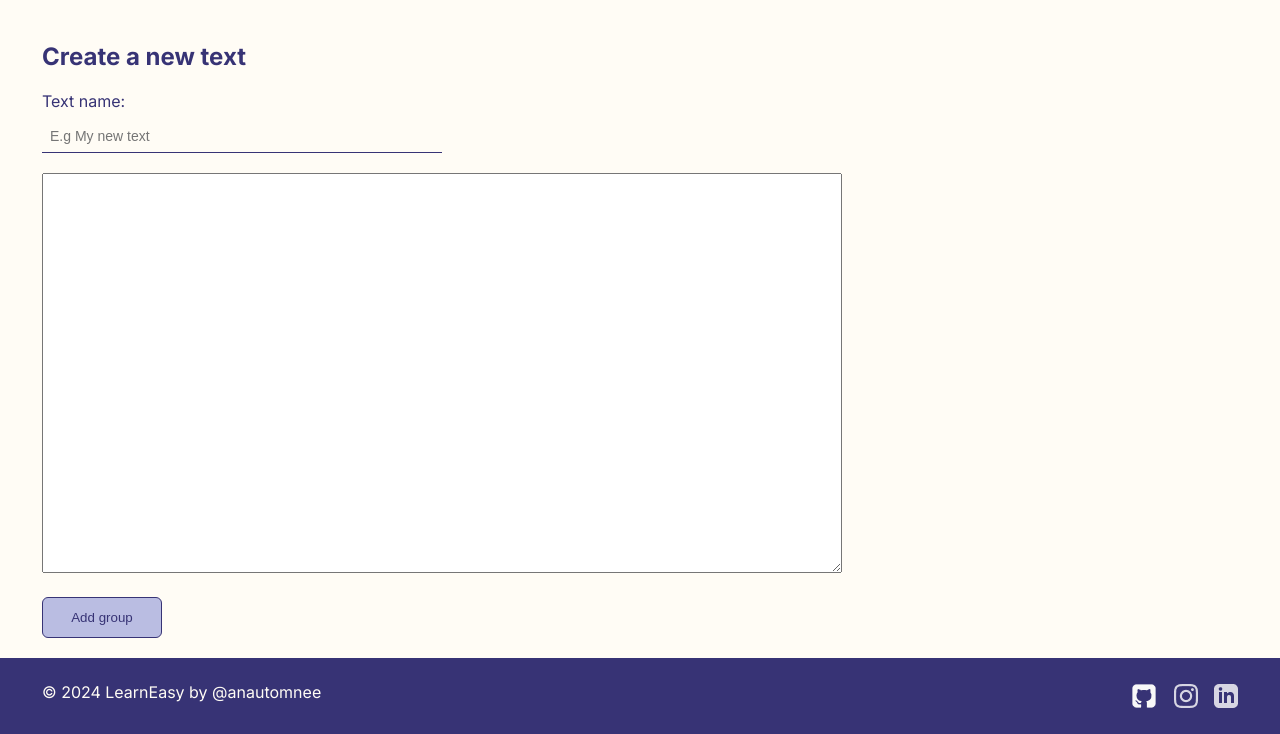
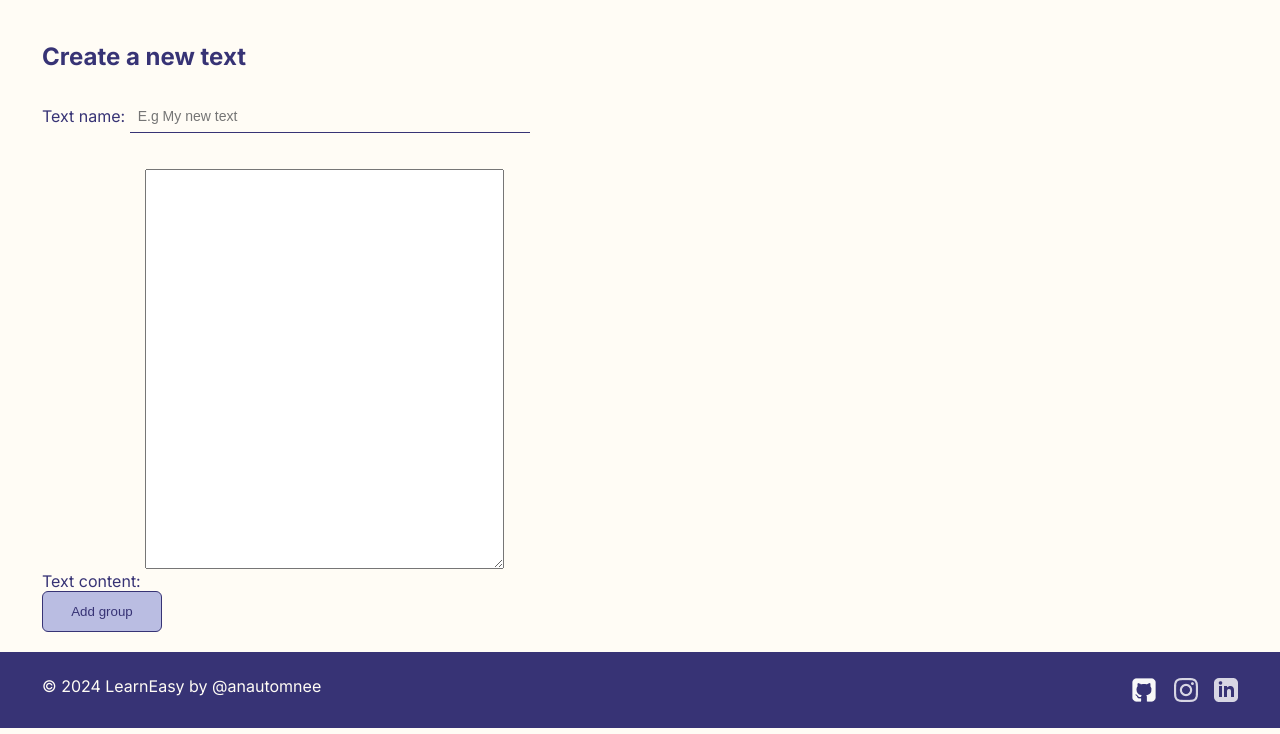
Before and after one commit to anautomnee/cs50web_final, a Django app: page /add_text in a window 1280 px wide. Shown: the part 68-802 px from the top of the page. Run offline with Django 5.2, Linux system fonts and the light colour scheme; the visitor is signed in with stand-in values (Sample User, id 1); data comes from the database, SQL or seed files in the repository; some libraries are stand-ins or nearby versions.

Commit message:
add cards from text functionality

```diff
--- /dev/null
+++ b/cs50w_final/learneasy/forms.py
@@ -0,0 +1,5 @@
+from django import forms
+
+class TextForm(forms.Form):
+    text_name = forms.CharField(label="Text name", max_length=64,widget=forms.TextInput(attrs={'class': 'text_name_field', 'placeholder': 'E.g My new text'}))
+    text_content = forms.CharField(widget=forms.Textarea(attrs={'class': 'form_textarea'}))
--- a/cs50w_final/learneasy/static/learneasy/styles.css
+++ b/cs50w_final/learneasy/static/learneasy/styles.css
@@ -2,6 +2,10 @@
   margin: 0;
   padding: 0;
   box-sizing: border-box;
+}
+
+button {
+  cursor: pointer;
 }
 
 h1 {
@@ -454,3 +458,122 @@ footer {
   display: flex;
   flex-direction: column;
 }
+
+.text_name_field {
+  width: 400px;
+  height: 32px;
+  margin-bottom: 18px;
+  margin-top: 10px;
+  background-color: #fffcf5;
+  border: none;
+  border-bottom: 1px solid #373375;
+  color: #373375;
+  font-size: 16px;
+  font-weight: 600;
+  padding: 4px 8px;
+}
+
+.text_name_field:focus {
+  outline: none;
+}
+
+.text_name_field::placeholder {
+  font-weight: 300;
+  font-size: 14px;
+}
+
+.form_textarea {
+  margin: 18px 0;
+  max-width: 940px;
+  height: 400px;
+  padding: 10px;
+}
+
+.left_text_container {
+  max-width: 940px;
+  padding: 12px;
+  border: 1px solid #373375;
+  margin: 18px 0;
+}
+
+.right_text_container {
+  margin: 18px 0;
+  background-color: #babde2;
+  border-radius: 8px;
+  padding: 18px 24px;
+  min-width: 400px;
+}
+
+.text_container {
+  display: flex;
+  gap: 60px;
+  justify-content: space-between;
+  min-height: 600px;
+}
+
+#translation_popover {
+  display: flex;
+  flex-direction: column;
+  align-items: center;
+  gap: 8px;
+  position: absolute;
+  background-color: #ffffff;
+  border: 1px solid #373375;
+  padding: 10px;
+}
+
+#inner_popover {
+  display: flex;
+  gap: 8px;
+}
+
+#inner_popover svg {
+  cursor: pointer;
+}
+
+#text_modules_select {
+  margin-top: 18px;
+  background-color: #fffcf5;
+  border: 1px solid #373375;
+  padding: 8px 12px;
+}
+
+#add_translation {
+  padding: 4px 8px;
+  background-color: #babde2;
+  border: none;
+  border-radius: 4px;
+}
+
+.mini_card_container {
+  background-color: #fffcf5;
+  display: flex;
+  justify-content: space-around;
+  align-items: center;
+  margin-top: 18px;
+  border-radius: 4px;
+  padding: 12px 6px;
+}
+
+.translatable_item:hover {
+  background-color: #babde2;
+  cursor: pointer;
+}
+.added_cards_btn_container {
+  display: flex;
+  flex-direction: column;
+}
+.add_card_btn_from_text {
+  padding: 10px 12px;
+  background-color: #373375;
+  color: #fffcf5;
+  border: none;
+  border-radius: 4px;
+  margin-top: 18px;
+}
+
+.added_note {
+  padding: 18px 0;
+  color: #373375;
+  font-size: 16px;
+}
--- a/cs50w_final/learneasy/static/learneasy/utils.js
+++ b/cs50w_final/learneasy/static/learneasy/utils.js
@@ -1,6 +1,5 @@
 window.addEventListener("DOMContentLoaded", () => {
   // Autogrow textarea
-
   autogrow_textarea();
 
   // Add card
@@ -48,6 +47,82 @@ window.addEventListener("DOMContentLoaded", () => {
     scroll_container.addEventListener("scroll", () =>
       scrollBlurGroups(scroll_container, blur_left, blur_right)
     );
+  }
+
+  // Divide text to words
+
+  const text_content = document.querySelector(".text_content");
+  if (text_content) {
+    const textArray = text_content.textContent.split(" ");
+    text_content.textContent = "";
+    textArray.forEach((el, ind) => {
+      const wordSpan = document.createElement("span");
+      wordSpan.classList.add("translatable_item");
+      wordSpan.textContent = el;
+      text_content.append(wordSpan);
+      if (ind !== textArray.length - 1) {
+        const spaceSpan = document.createElement("span");
+        spaceSpan.textContent = " ";
+        text_content.append(spaceSpan);
+      }
+    });
+  }
+
+  // Words translation popover
+  let module_selected_for_translation = false;
+  let cards_from_text = false;
+  const translatable_item_array =
+    document.querySelectorAll(".translatable_item");
+  for (word of translatable_item_array) {
+    word.addEventListener("click", (ev) => {
+      const text = ev.target.textContent.replace(/[^a-zA-Z-]+/g, "");
+      let translation = "";
+      translateText(text).then((data) => {
+        translation = data;
+
+        const translation_popover = document.querySelector(
+          "#translation_popover"
+        );
+        const rect = ev.target.getBoundingClientRect();
+        if (translation_popover) {
+          translation_popover.remove();
+          const popover = createPopover(
+            text_content,
+            text,
+            translation,
+            module_selected_for_translation
+          );
+          popover.style.top = `${rect.bottom}px`;
+          popover.style.left = `${rect.right}px`;
+        } else {
+          const popover = createPopover(
+            text_content,
+            text,
+            translation,
+            module_selected_for_translation
+          );
+          popover.style.top = `${rect.bottom}px`;
+          popover.style.left = `${rect.right}px`;
+        }
+      });
+    });
+  }
+
+  // Select module for adding word
+  const text_modules_select = document.querySelector("#text_modules_select");
+  if (text_modules_select) {
+    text_modules_select.addEventListener("change", () => {
+      if (text_modules_select.value) {
+        module_selected_for_translation = true;
+        const translation_popover = document.querySelector(
+          "#translation_popover"
+        );
+        if (translation_popover) {
+          const btn = document.querySelector("#add_translation");
+          btn.disabled = false;
+        }
+      }
+    });
   }
 });
 
@@ -108,6 +183,21 @@ function autogrow_textarea() {
   });
 }
 
+function create_mini_card(parentDiv, term, def) {
+  const mini_card_container = document.createElement("div");
+  const term_par = document.createElement("p");
+  const def_par = document.createElement("p");
+  const divider = document.createElement("p");
+
+  parentDiv.append(mini_card_container);
+  mini_card_container.classList.add("mini_card_container");
+  mini_card_container.append(term_par, divider, def_par);
+
+  term_par.textContent = term;
+  def_par.textContent = def;
+  divider.innerHTML = "—————";
+}
+
 function deleteCard(icon) {
   const card = icon.parentElement;
   const textarea_term =
@@ -140,3 +230,115 @@ function scrollBlurGroups(container, left, right) {
     left.hidden = true;
   }
 }
+
+function getCookie(name) {
+  var cookieValue = null;
+  if (document.cookie && document.cookie !== "") {
+    var cookies = document.cookie.split(";");
+    for (var i = 0; i < cookies.length; i++) {
+      var cookie = cookies[i].trim();
+      // Does this cookie string begin with the name we want?
+      if (cookie.substring(0, name.length + 1) === name + "=") {
+        cookieValue = decodeURIComponent(cookie.substring(name.length + 1));
+        break;
+      }
+    }
+  }
+  return cookieValue;
+}
+
+async function translateText(text) {
+  try {
+    const response = await fetch(`/translate`, {
+      method: "POST",
+      body: JSON.stringify({ text: text }),
+      headers: {
+        "Content-Type": "application/json",
+        "X-CSRFToken": getCookie("csrftoken"),
+      },
+    });
+    if (!response.ok) {
+      throw new Error(`Response status: ${response.status}`);
+    }
+    const result = await response.text();
+    return result;
+  } catch (error) {
+    console.error(error.message);
+  }
+}
+
+function addMiniCardFromText(popover, text, translation) {
+  popover.remove();
+  const added_cards_container = document.querySelector(
+    ".added_cards_container"
+  );
+  create_mini_card(added_cards_container, text, translation);
+  // Check if btn exists
+  const added_cards_btn_container = document.querySelector(
+    ".added_cards_btn_container"
+  );
+  if (!added_cards_btn_container.childNodes.length) {
+    const add_card_btn = document.createElement("button");
+    add_card_btn.classList.add("add_card_btn_from_text");
+    add_card_btn.textContent = "Add to module";
+    added_cards_btn_container.append(add_card_btn);
+
+    add_card_btn.addEventListener("click", async () => {
+      try {
+        const text_modules_select = document.querySelector(
+          "#text_modules_select"
+        );
+        const response = await fetch("/add_new_card", {
+          method: "POST",
+          body: JSON.stringify({
+            term: text,
+            def: translation,
+            module: text_modules_select.value,
+          }),
+          headers: {
+            "Content-Type": "application/json",
+            "X-CSRFToken": getCookie("csrftoken"),
+          },
+        });
+        if (!response.ok) {
+          throw new Error(`Response status: ${response.status}`);
+        }
+        const added_note = document.createElement("span");
+        added_note.classList.add("added_note");
+        added_note.textContent = "Cards successfully added";
+        added_cards_btn_container.append(added_note);
+        add_card_btn.disabled = true;
+      } catch (error) {
+        console.log(error);
+      }
+    });
+  }
+}
+
+function createPopover(parentDiv, text, translation, flag) {
+  const popover_div = document.createElement("div");
+  parentDiv.append(popover_div);
+  popover_div.setAttribute("id", "translation_popover");
+  const def_par = document.createElement("p");
+  def_par.textContent = translation;
+  const add_translation_btn = document.createElement("button");
+  add_translation_btn.setAttribute("id", "add_translation");
+  add_translation_btn.textContent = "add card";
+  if (!flag) {
+    add_translation_btn.disabled = true;
+  }
+
+  const close_btn = document.createElement("button");
+  close_btn.textContent = "x";
+  close_btn.addEventListener("click", (e) => {
+    e.stopPropagation();
+    popover_div.remove();
+  });
+  popover_div.append(close_btn, def_par, add_translation_btn);
+  add_translation_btn.addEventListener(
+    "click",
+    () => addMiniCardFromText(popover_div, text, translation),
+    false
+  );
+  return popover_div;
+}
--- a/cs50w_final/learneasy/templates/learneasy/add_text.html
+++ b/cs50w_final/learneasy/templates/learneasy/add_text.html
@@ -1,18 +1,9 @@
 {% extends "learneasy/layout.html" %} {% block main %}
 <div class="main">
   <h1>Create a new text</h1>
+  <br />
   <form action="{% url 'add_text' %}" method="post" id="new_text_form">
-    {% csrf_token %}
-    <div class="new_text_name">
-      <label for="new_text_name">Text name:</label>
-      <input
-        type="text"
-        name="new_text_name"
-        id="new_text_name"
-        placeholder="E.g My new text"
-      />
-    </div>
-    <textarea name="new_text_content" id="new_text_content"></textarea>
+    {% csrf_token %} {{ form }}
     <button type="submit" class="add_submit_btn">Add group</button>
     <br />
   </form>
--- a/cs50w_final/learneasy/templates/learneasy/layout.html
+++ b/cs50w_final/learneasy/templates/learneasy/layout.html
@@ -3,20 +3,30 @@
 <!DOCTYPE html>
 <html lang="en">
   <head>
-    <meta charset="UTF-8">
-    <meta name="viewport" content="width=device-width, initial-scale=1.0">
-    <link rel="stylesheet" href="{% static 'learneasy/styles.css' %}">
-    <link rel="preconnect" href="https://fonts.googleapis.com">
-    <link rel="preconnect" href="https://fonts.gstatic.com" crossorigin>
-    <link href="https://fonts.googleapis.com/css2?family=Inter:wght@100..900&display=swap" rel="stylesheet">
-    <link rel="stylesheet" href="https://fonts.googleapis.com/css2?family=Material+Symbols+Outlined:opsz,wght,FILL,GRAD@20..48,100..700,0..1,-50..200" />
+    <meta charset="UTF-8" />
+    <meta name="viewport" content="width=device-width, initial-scale=1.0" />
+    <link rel="stylesheet" href="{% static 'learneasy/styles.css' %}" />
+    <link rel="preconnect" href="https://fonts.googleapis.com" />
+    <link rel="preconnect" href="https://fonts.gstatic.com" crossorigin />
+    <link
+      href="https://fonts.googleapis.com/css2?family=Inter:wght@100..900&display=swap"
+      rel="stylesheet"
+    />
+    <link
+      rel="stylesheet"
+      href="https://fonts.googleapis.com/css2?family=Material+Symbols+Outlined:opsz,wght,FILL,GRAD@20..48,100..700,0..1,-50..200"
+    />
     <script src="{% static 'learneasy/utils.js' %}"></script>
     <title>LearnEasy</title>
   </head>
   <body>
     <nav>
       <div class="nav-left">
-            <a href="{% url 'index' %}"><img src="{% static 'learneasy/logo_learn_easy.png' %}" alt="logo_LearnEasy"></a>
+        <a href="{% url 'index' %}"
+          ><img
+            src="{% static 'learneasy/logo_learn_easy.png' %}"
+            alt="logo_LearnEasy"
+        /></a>
         <a href="#">Modules</a>
         <a href="#">Texts</a>
         <a href="#">Groups</a>
@@ -31,11 +41,10 @@
         {% endif %}
       </div>
     </nav>
-    {% block main %}
-    {% endblock %}
+    {% block main %} {% endblock %}
     <footer>
       <p>© 2024 LearnEasy by @anautomnee</p>
-        <img src="{% static 'learneasy/footer_icons.png' %}" alt="footer_icons">
+      <img src="{% static 'learneasy/footer_icons.png' %}" alt="footer_icons" />
     </footer>
   </body>
 </html>
--- a/cs50w_final/learneasy/urls.py
+++ b/cs50w_final/learneasy/urls.py
@@ -11,5 +11,8 @@ urlpatterns = [
     path("module/<int:id>", views.module, name="module"),
     path("add_group", views.add_group, name="add_group"),
     path("group/<int:id>", views.group, name="group"),
-    path("add_text", views.add_text, name="add_text")
+    path("add_text", views.add_text, name="add_text"),
+    path("text/<int:id>", views.text, name="text"),
+    path("translate", views.translate, name="translate"),
+    path("add_new_card", views.add_new_card, name="add_new_card"),
 ]
--- a/cs50w_final/learneasy/views.py
+++ b/cs50w_final/learneasy/views.py
@@ -1,17 +1,24 @@
 from django.shortcuts import render, redirect
 from django.contrib.auth import authenticate, login, logout
+from django.http import HttpResponse
 from .models import User, Group, Module, Text, Card
 from django.contrib.auth.decorators import login_required
 from django.core.paginator import Paginator
+from .forms import TextForm
+import deepl
+from .config import deepl_key
+import json
 
 @login_required
 def index(request):
     current_user = User.objects.get(username=request.user.username)
-    user_modules = current_user.user_modules.all()
+    user_modules = current_user.user_modules.all()[:3]
     user_groups = current_user.user_groups.all()
+    user_texts = current_user.user_texts.all()[:3]
     return render(request, "learneasy/index.html", {
         "modules": user_modules,
-        "groups": user_groups
+        "groups": user_groups,
+        "texts": user_texts
     })
 
 def login_view(request):
@@ -130,15 +137,56 @@ def group(request, id):
 def add_text(request):
     current_user = User.objects.get(username=request.user.username)
     if request.method == "POST":
-        text_name = ''
-        new_text = ''
+        form = TextForm(request.POST)
+        if form.is_valid():
+            text_name = form.cleaned_data["text_name"]
+            text_content = form.cleaned_data["text_content"]
+            new_text = Text(text_name=text_name, text_content=text_content, text_owner=current_user)
+            new_text.save()
+            return redirect("index")
 
-        for key, value in request.POST.items():
-            if key != 'csrfmiddlewaretoken' and value:
-                text_name = value
-                new_text = Group(text_name=text_name, text_owner=current_user)
-                new_text.save()
+    form = TextForm()
+    return render(request, "learneasy/add_text.html", {
+        "form": form
+    })
 
-        return redirect("index")
+@login_required
+def text(request, id):
+    current_user = User.objects.get(username=request.user.username)
+    user_modules = current_user.user_modules.all()
+    current_text = Text.objects.get(id=id)
+    if current_text.text_owner.username != request.user.username:
+        return render(request, "learneasy/error.html")
 
-    return render(request, "learneasy/add_text.html")
+    return render(request, "learneasy/text.html", {
+        "text": current_text,
+        "modules": user_modules
+    })
+
+@login_required
+def translate(request):
+    if request.method == "POST":
+        auth_key = deepl_key
+        data = json.loads(request.body)["text"]
+        translator = deepl.Translator(auth_key)
+        result = translator.translate_text(data, target_lang="DE")
+        return HttpResponse(result)
+
+    return render(request, "learneasy/error.html")
+
+@login_required
+def add_new_card(request):
+    if request.method == "POST":
+        term = json.loads(request.body)["term"]
+        definition = json.loads(request.body)["def"]
+        module = json.loads(request.body)["module"]
+        print(module)
+        current_module = Module.objects.get(module_name=module)
+        new_card = Card(term=term, definition=definition, card_module=current_module)
+        new_card.save()
+        try:
+            return HttpResponse("Added card")
+        except:
+            print("An exception occurred")
+
+    return render(request, "learneasy/error.html")
```
Also changed, not shown: cs50w_final/learneasy/templates/learneasy/index.html (+10 -0 lines), cs50w_final/learneasy/templates/learneasy/text.html (added, +23 -0 lines), 1 other file. Lines whose indentation alone changed are shown as unchanged.
